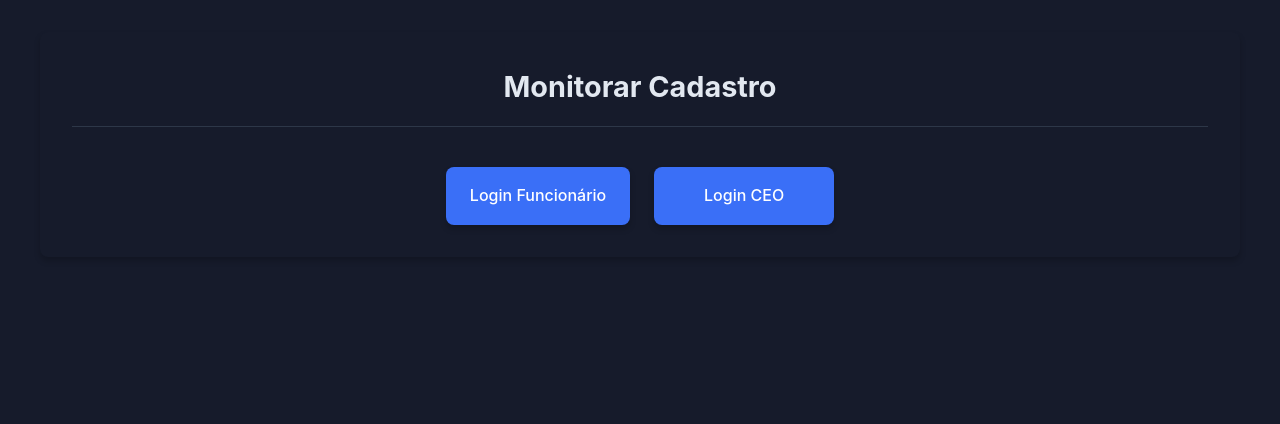
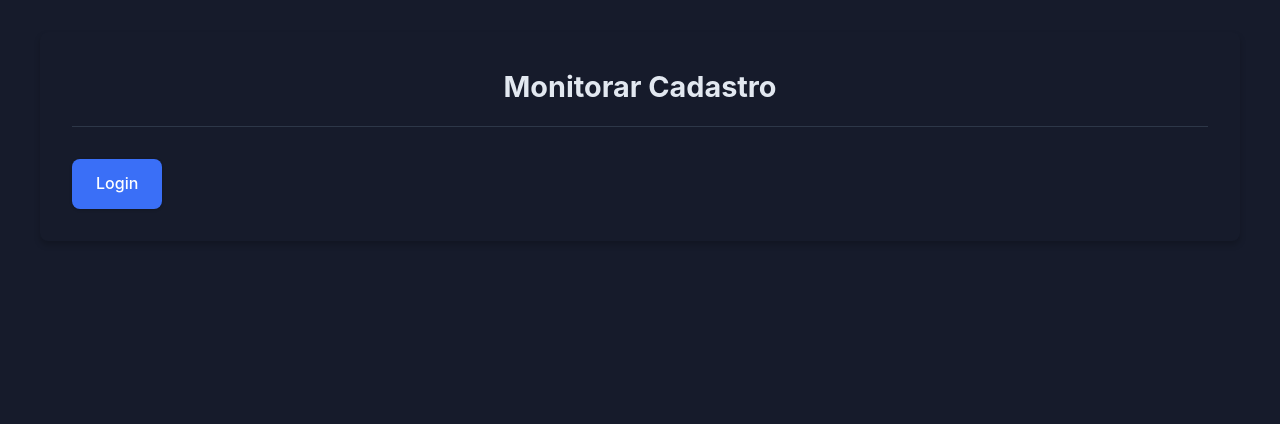
Before and after one commit to BernardoDev0/tentandocss, a Flask app: page / in a window 1280 px wide. Shown: the top 424 px of the page. Run offline with Flask 3, Linux system fonts and the light colour scheme.

```diff
--- a/app.py
+++ b/app.py
@@ -41,7 +41,7 @@ timezone = pytz.timezone('America/Sao_Paulo')
 class Employee(db.Model):
     id = db.Column(db.Integer, primary_key=True)
     name = db.Column(db.String(100), nullable=False)
-    weekly_goal = db.Column(db.Integer, default=800)
+    weekly_goal = db.Column(db.Integer, default=2375)
     access_key = db.Column(db.String(50), unique=True, nullable=False)
     entries = db.relationship('Entry', backref='employee', lazy=True)
 
@@ -63,9 +63,9 @@ def init_db():
 def create_initial_employees():
     """Cria os funcionários iniciais se não existirem"""
     employees = [
-        {'name': 'Rodrigo', 'weekly_goal': 800, 'access_key': 'rodrigo123'},
-        {'name': 'Maurício', 'weekly_goal': 800, 'access_key': 'mauricio123'},
-        {'name': 'Matheus', 'weekly_goal': 800, 'access_key': 'matheus123'}
+        {'name': 'Rodrigo', 'weekly_goal': 2375, 'access_key': 'rodrigo123'},
+        {'name': 'Maurício', 'weekly_goal': 2375, 'access_key': 'mauricio123'},
+        {'name': 'Matheus', 'weekly_goal': 2375, 'access_key': 'matheus123'}
     ]
 
     for emp in employees:
@@ -178,21 +178,27 @@ def index():
     """Página inicial com opções de login"""
     return render_template('index.html')
 
-@app.route('/employee_login', methods=['GET', 'POST'])
-def employee_login():
-    """Login de funcionário com chave de acesso"""
+@app.route('/login', methods=['GET', 'POST'])
+def login():
     if request.method == 'POST':
-        access_key = request.form['access_key']
-        employee = Employee.query.filter_by(access_key=access_key).first()
+        username = request.form['username']
+        password = request.form['password']
 
+        # Verifica se é CEO
+        if username == "Luis" and password == "Moni4242":
+            session['role'] = 'ceo'
+            return redirect(url_for('ceo_dashboard'))
+
+        # Verifica se é funcionário
+        employee = Employee.query.filter_by(name=username, access_key=password).first()
         if employee:
             session['role'] = 'employee'
             session['employee_id'] = employee.id
             return redirect(url_for('employee_dashboard'))
-        else:
-            flash('Chave de acesso inválida', 'error')
 
-    return render_template('employee_login.html')
+        flash('Usuário ou senha inválidos', 'error')
+
+    return render_template('login.html')  # Template único
 
 @app.route('/employee_dashboard', methods=['GET', 'POST'])
 def employee_dashboard():
@@ -278,16 +284,6 @@ def delete_entry(entry_id):
 
     return redirect(url_for('employee_dashboard'))
 
-# Rotas do CEO
-@app.route('/ceo_login', methods=['GET', 'POST'])
-def ceo_login():
-    """Login do CEO"""
-    if request.method == 'POST':
-        if request.form['username'] == "Luis" and request.form['password'] == "Moni4242":
-            session['role'] = 'ceo'
-            return redirect(url_for('ceo_dashboard'))
-        flash('Credenciais inválidas', 'error')
-    return render_template('ceo_login.html')
 
 @app.route('/ceo_dashboard')
 def ceo_dashboard():
@@ -312,7 +308,7 @@ def add_employee():
         try:
             new_employee = Employee(
                 name=request.form['name'],
-                weekly_goal=int(request.form.get('weekly_goal', 800)),
+                weekly_goal=int(request.form.get('weekly_goal', 2375)),
                 access_key=request.form['access_key']
             )
             db.session.add(new_employee)
@@ -324,6 +320,7 @@ def add_employee():
             flash('Erro ao adicionar funcionário', 'error')
 
     return render_template('add_employee.html')
+
 
 @app.route('/delete_all_entries', methods=['POST'])
 def delete_all_entries():
--- a/templates/index.html
+++ b/templates/index.html
@@ -9,10 +9,7 @@
 <body>
     <div class="container">
         <h1>Monitorar Cadastro</h1>
-        <div class="home-links">
-            <a href="{{ url_for('employee_login') }}">Login Funcionário</a>
-            <a href="{{ url_for('ceo_login') }}">Login CEO</a>
-        </div>
+        <a href="{{ url_for('login') }}" class="btn">Login</a> <!-- Botão único -->
     </div>
 </body>
 </html>
```
Also changed, not shown: templates/login.html (added, +31 -0 lines).
